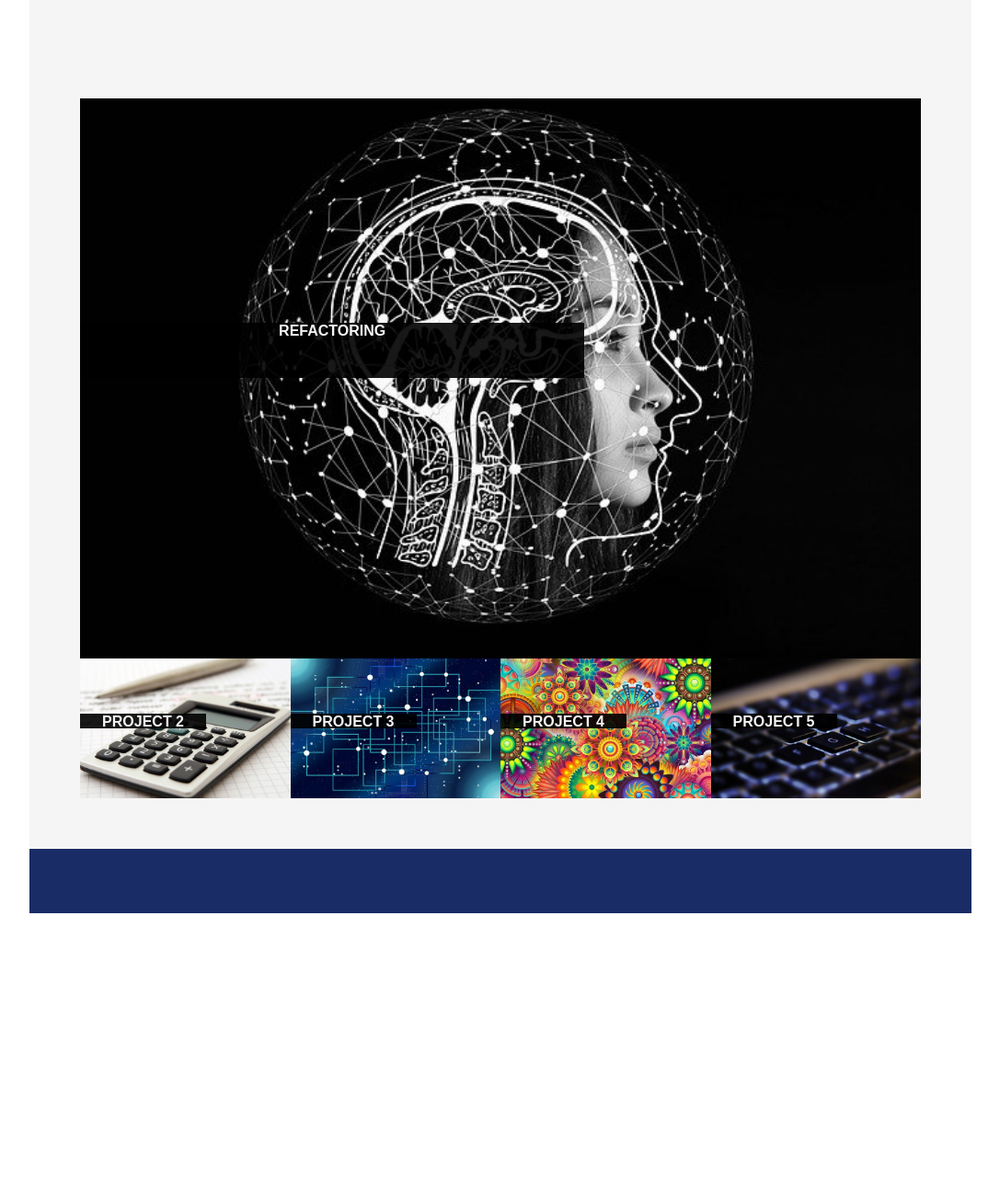
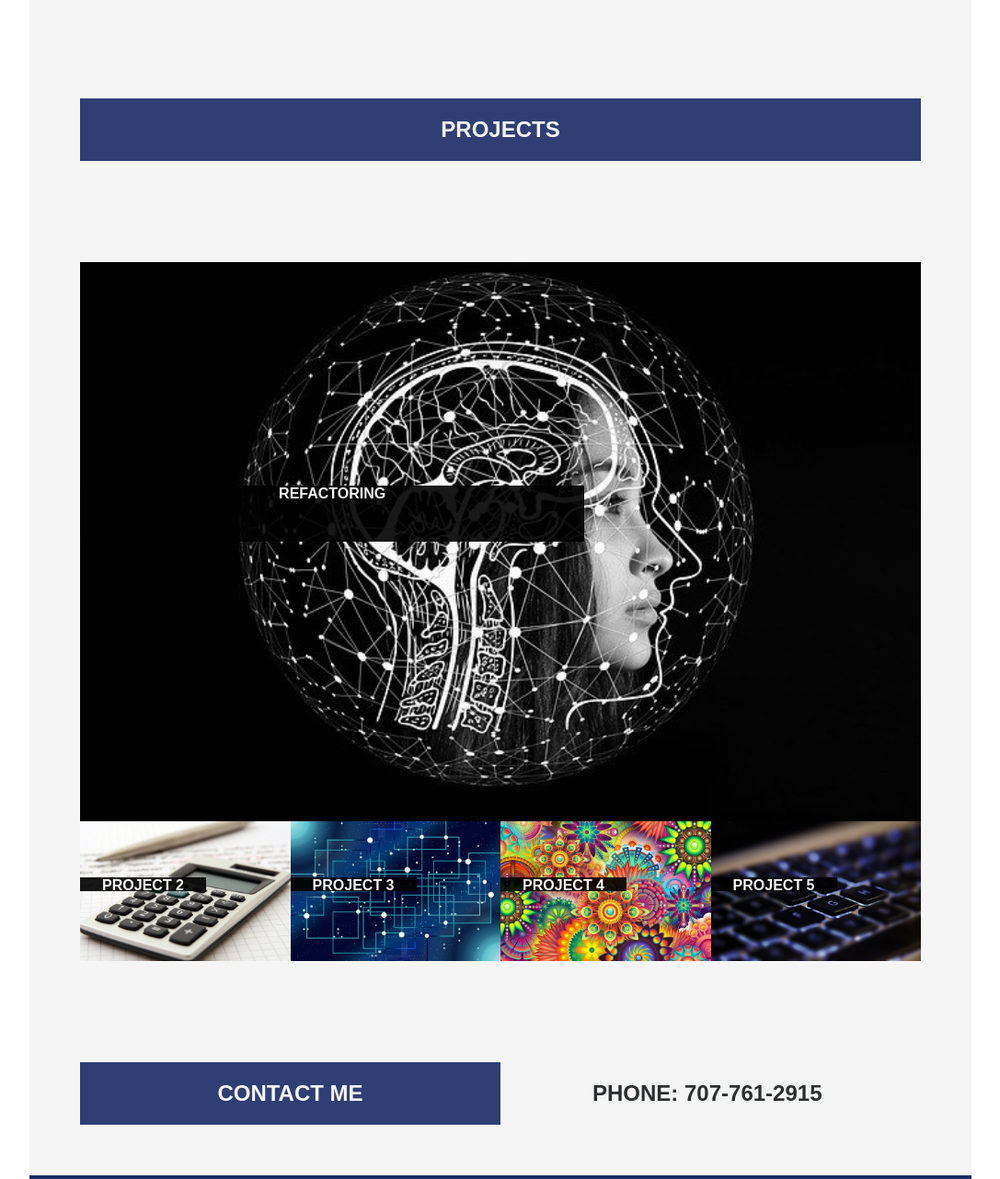
Before and after one commit to Mattyjaws/Portfolio-Matthew-Jaworski, a plain HTML site: page index.html in a window 1280 px wide. Shown: the part 642-1924 px from the top of the page at 92% size, without its empty margins (96-1183 px from the left). Before the commit the page ends 1635 px from the top, so only its background shows below. Drawn offline with Linux system fonts and the light colour scheme.

Commit message:
Adding contact section and new css elements for contact section.

```diff
--- a/Assets/style.css
+++ b/Assets/style.css
@@ -145,6 +145,31 @@ hr {
     width: 100%;
 }
 
+.contactTitle{
+    background-color: rgb(26, 44, 102, .9);
+    width: 100%;
+    display: flex;
+    flex-wrap: wrap;
+    justify-content: center;
+}
+
+.contactTitle h1 {
+    text-align: center;
+    color: whitesmoke;
+}
+
+.contactInfo{
+    display: flex;
+    text-align: center;
+    width: 100%;
+    color: rgb(43, 46, 46);
+}
+
+.contactInfo h1{
+    text-align: center;
+    margin-left: 100px;
+}
+
 .overlay {
     color: whitesmoke;
     background-color: rgba(0, 0, 0, 0.9);
@@ -171,6 +196,19 @@ hr {
     padding-left: 10px;
     justify-content: center;
     text-align: center;
+}
+
+.projectsTitle{
+    background-color: rgb(26, 44, 102, .9);
+    width: 100%;
+    display: flex;
+    flex-wrap: wrap;
+    justify-content: center;
+}
+
+.projectsTitle h1 {
+    text-align: center;
+    color: whitesmoke;
 }
 
 .projectHeader h1{
--- a/index.html
+++ b/index.html
@@ -17,8 +17,8 @@
 
     <nav>
         <a href="#ABOUTME">ABOUT ME</a>
-        <a href="#Projects">PROJECTS</a>
-        <a href="">CONTACT ME</a>
+        <a href="#PROJECTS">PROJECTS</a>
+        <a href="#CONTACT">CONTACT ME</a>
     </nav>
 
     <main>
@@ -36,7 +36,12 @@
                 <p>I am an aspiring Full Stack Web Developer! Below are some of my projects I have completed on my own and with a group of my peers.</p>
             </div>
         </section>
-        <section class="projects" id="Projects">
+        <section class="aboutMe" id="PROJECTS">
+            <div class="projectsTitle">
+                <h1>PROJECTS</h1>
+            </div>
+        </section>
+        <section class="projects" >
             <div class="cardMain">
                 <a href="https://mattyjaws.github.io/Refactoring/" target="_blank">
                     <img src="./Assets/Photos/refactoring.jpg"/>
@@ -78,6 +83,14 @@
                 </div>
             </div>
         </section>
+        <section class="aboutMe" id="CONTACT">
+            <div class="contactTitle">
+                <h1>CONTACT ME</h1>
+            </div>
+            <div class="contactInfo">
+                <h1><strong>PHONE:</strong> 707-761-2915</h1>
+            </div>
+        </section>
     </main>
 
     <footer>
```
